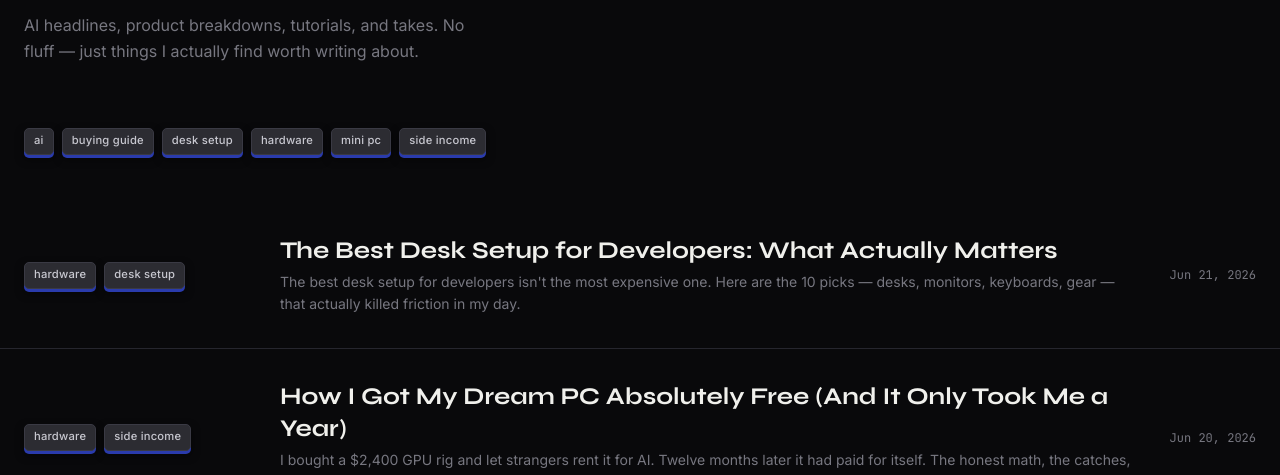
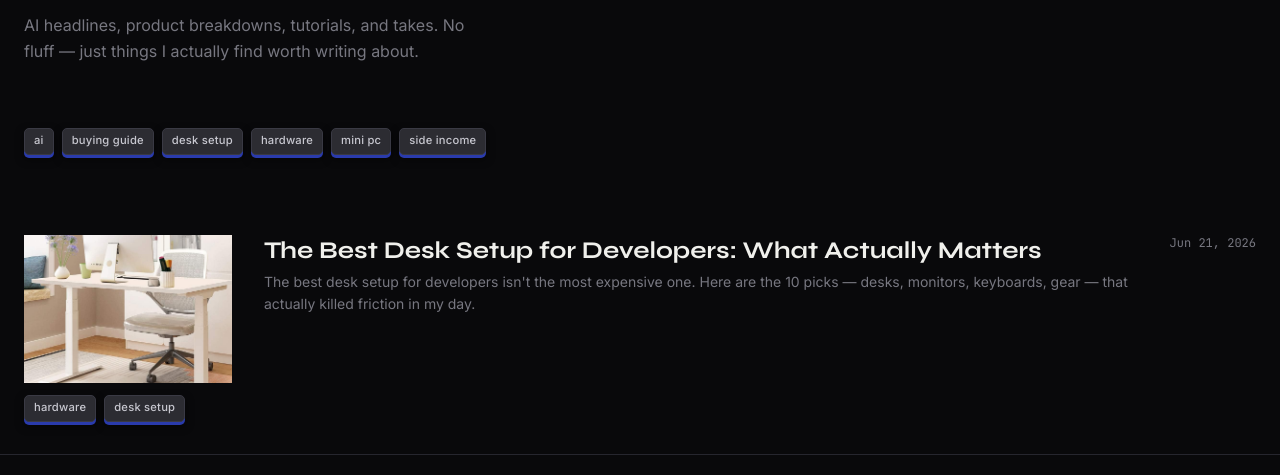
Before and after one commit to mitchellorion/ctrlaltorion, an Astro site: page /articles in a window 1280 px wide. Shown: the part 291-766 px from the top of the page. Built offline with nearby package versions, Linux system fonts and the light colour scheme; Astro itself is replaced by a stand-in of ours.

Commit message:
feat: add hero thumbnails to articles archive list
Each row in /articles now shows the article's hero image as a left-column
thumbnail with tags beneath it, matching the requested archive layout.

```diff
--- a/src/pages/articles/index.astro
+++ b/src/pages/articles/index.astro
@@ -40,12 +40,22 @@ const allTags = [...new Set(articles.flatMap((a) => a.data.tags))].sort();
           {articles.map((article) => (
             <a
               href={`/articles/${article.slug}`}
-              class="group py-8 flex flex-col md:flex-row md:items-center gap-4 md:gap-8 hover:bg-surface -mx-6 px-6 transition-colors"
+              class="group py-8 flex flex-col md:flex-row md:items-start gap-4 md:gap-8 hover:bg-surface -mx-6 px-6 transition-colors"
             >
-              <div class="flex flex-wrap gap-2 md:w-56 shrink-0">
-                {article.data.tags.slice(0, 2).map((tag) => (
-                  <Badge tag={tag} />
-                ))}
+              <div class="md:w-52 shrink-0 flex flex-col gap-3">
+                {article.data.image && (
+                  <img
+                    src={article.data.image}
+                    alt={article.data.title}
+                    class="w-full aspect-[7/5] object-cover"
+                    loading="lazy"
+                  />
+                )}
+                <div class="flex flex-wrap gap-2">
+                  {article.data.tags.slice(0, 2).map((tag) => (
+                    <Badge tag={tag} />
+                  ))}
+                </div>
               </div>
 
               <div class="flex-1 min-w-0">
```
